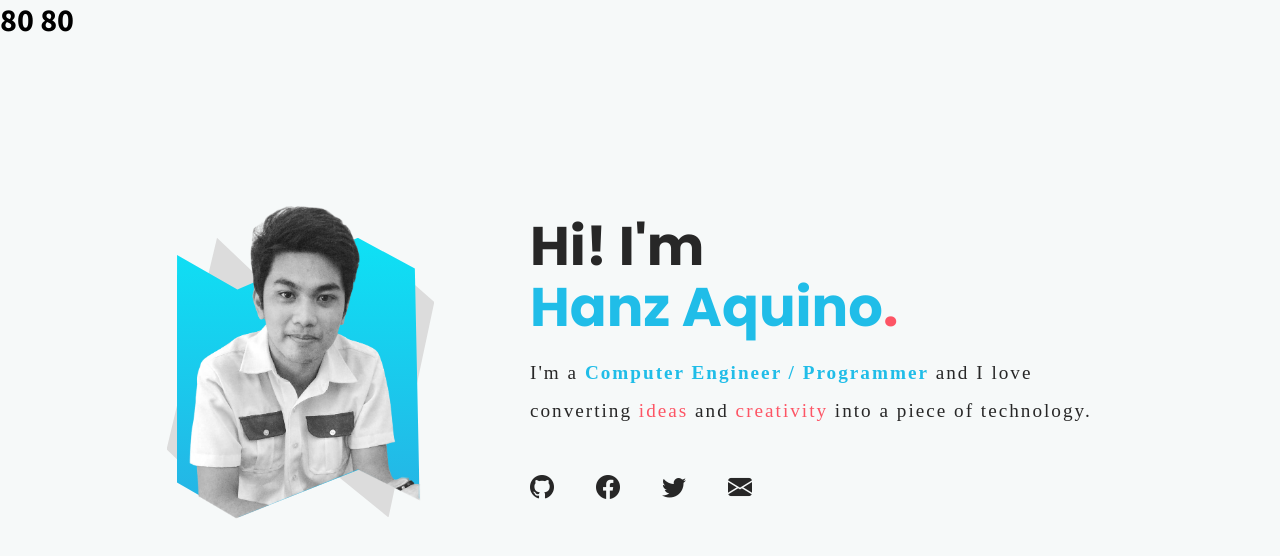
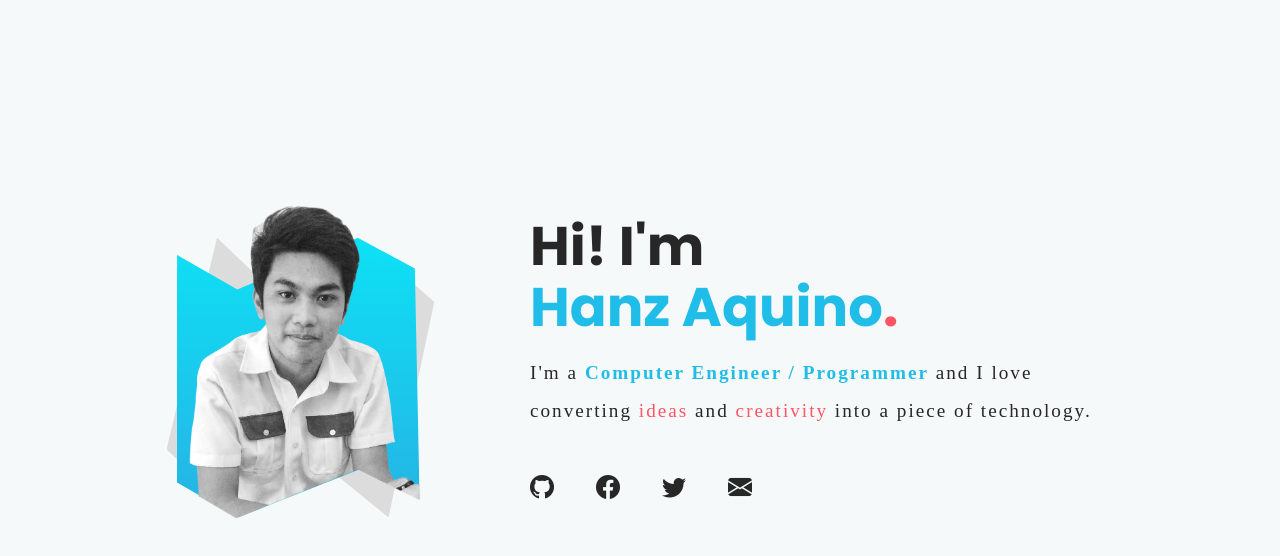
Before and after one commit to hanzzakino/hanzz, a Next.js app: page / in a window 1280 px wide. Shown: the top 556 px of the page. Built offline with nearby package versions, Linux system fonts and the light colour scheme.

Commit message:
Minor Update: Removed text

```diff
--- a/components/shared/animatedBackground.jsx
+++ b/components/shared/animatedBackground.jsx
@@ -4,15 +4,11 @@ import { useState, useEffect } from 'react'
 
 export default function AnimatedBackground({enableBlur=false}) {
   const { width } = useWindowDimensions()
-  const [numIsSet, setNumIsSet] = useState(false)
   const [shapeNumber,setShapeNumber] = useState()
   const animatedShapes = []
 
   useEffect(() => {
-    if(!numIsSet) {
-      setShapeNumber(Math.ceil((width/32)*2))
-      setNumIsSet(true)
-    }
+    setShapeNumber(Math.ceil((width/32)*2))
   },[width])
 
   for(let i=0; i<shapeNumber; i++){
@@ -50,7 +46,7 @@ export default function AnimatedBackground({enableBlur=false}) {
   return (
       <div className={styles.area} >
       <ul className={styles.circles}>
-        <h1>{shapeNumber} {animatedShapes.length}</h1>
+        {/* <h1>{shapeNumber} {animatedShapes.length}</h1> */}
 
           {animatedShapes}
       </ul>
```
